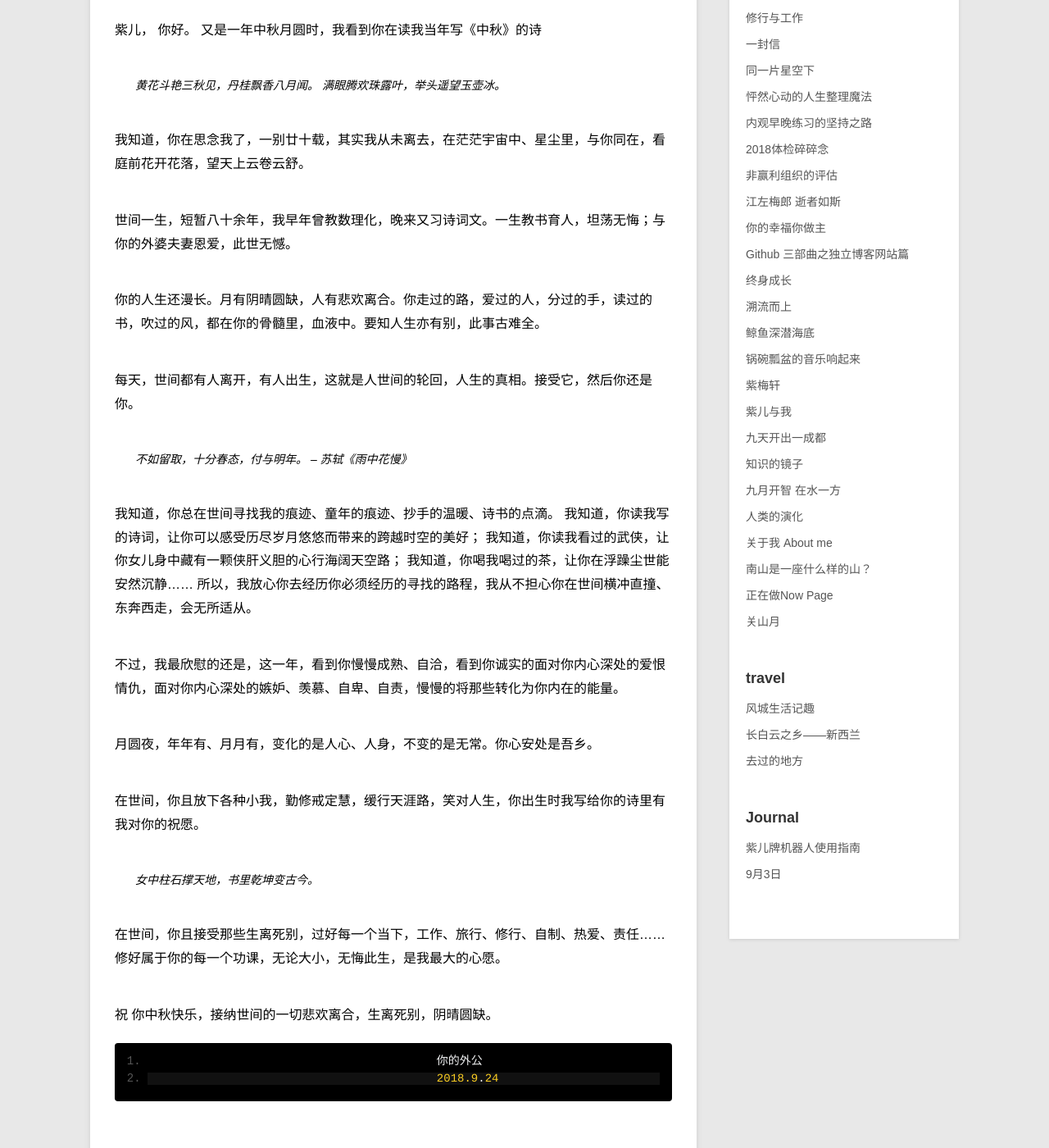
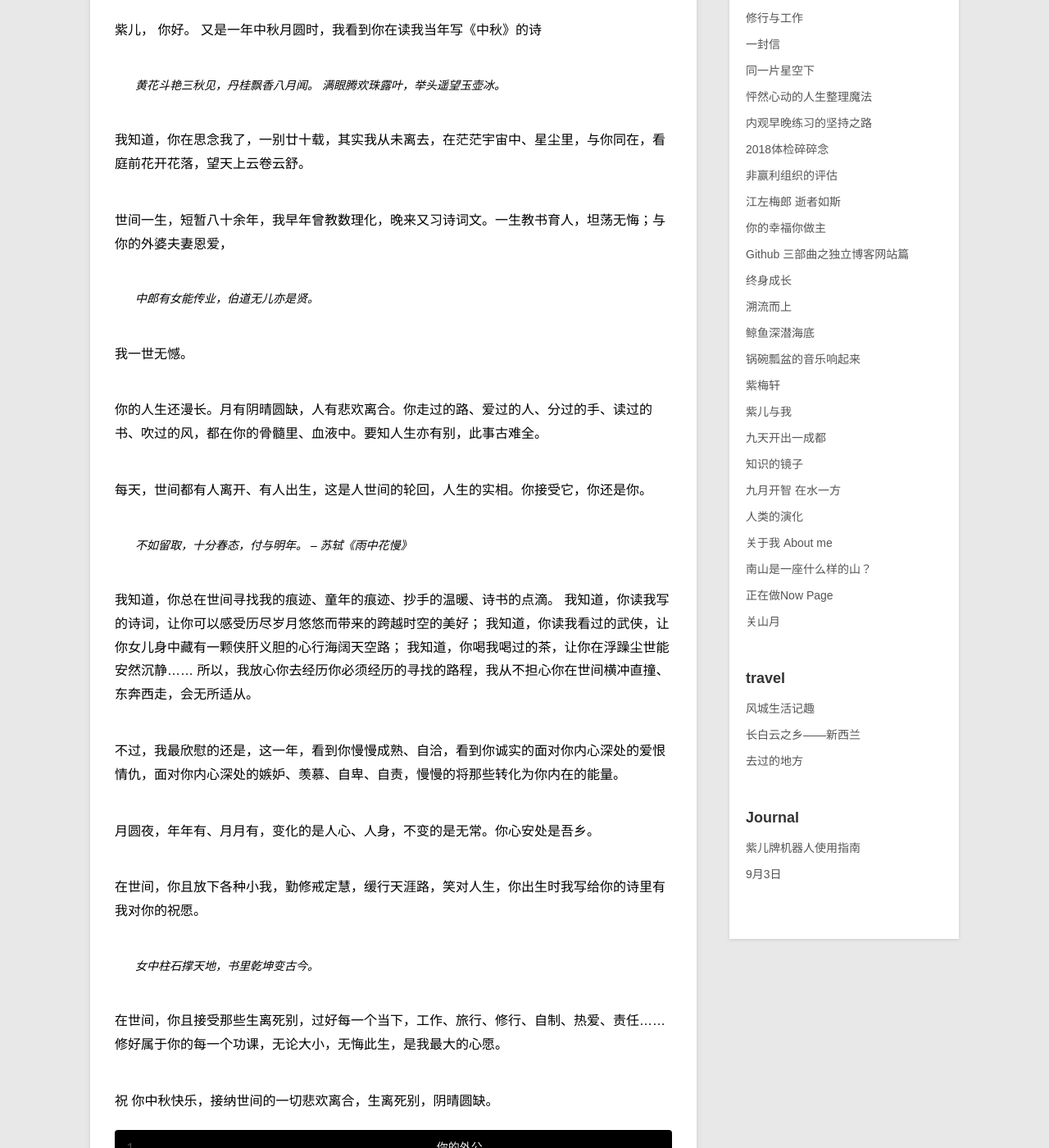
Before and after one commit to violettianjie/violettianjie.github.io, a Jekyll site: the page built from _posts/blog/2018-09-24-fullmoonletter.md, in a window 1280 px wide and 1400 px high, scrolled down 283 px. Shown: the whole window at 82% size. Built offline with Jekyll 4.4.1, drawn with Linux system fonts in a browser that asks for light colours; some of the changed text lies outside the part shown.

Commit message:
Update 2018-09-24-fullmoonletter.md

```diff
--- a/_posts/blog/2018-09-24-fullmoonletter.md
+++ b/_posts/blog/2018-09-24-fullmoonletter.md
@@ -20,11 +20,15 @@ category: blog
 
 我知道，你在思念我了，一别廿十载，其实我从未离去，在茫茫宇宙中、星尘里，与你同在，看庭前花开花落，望天上云卷云舒。
 
-世间一生，短暂八十余年，我早年曾教数理化，晚来又习诗词文。一生教书育人，坦荡无悔；与你的外婆夫妻恩爱，此世无憾。
+世间一生，短暂八十余年，我早年曾教数理化，晚来又习诗词文。一生教书育人，坦荡无悔；与你的外婆夫妻恩爱，
 
-你的人生还漫长。月有阴晴圆缺，人有悲欢离合。你走过的路，爱过的人，分过的手，读过的书，吹过的风，都在你的骨髓里，血液中。要知人生亦有别，此事古难全。
+> 中郎有女能传业，伯道无儿亦是贤。
 
-每天，世间都有人离开，有人出生，这就是人世间的轮回，人生的真相。接受它，然后你还是你。
+我一世无憾。
+
+你的人生还漫长。月有阴晴圆缺，人有悲欢离合。你走过的路、爱过的人、分过的手、读过的书、吹过的风，都在你的骨髓里、血液中。要知人生亦有别，此事古难全。
+
+每天，世间都有人离开、有人出生，这是人世间的轮回，人生的实相。你接受它，你还是你。
 
 > 不如留取，十分春态，付与明年。  -- 苏轼《雨中花慢》
 
@@ -50,3 +54,7 @@ category: blog
 
                                               你的外公
                                               2018.9.24
+
+### Change Log
+
+1、 20180924 一稿戊戌中秋于北京。
```
